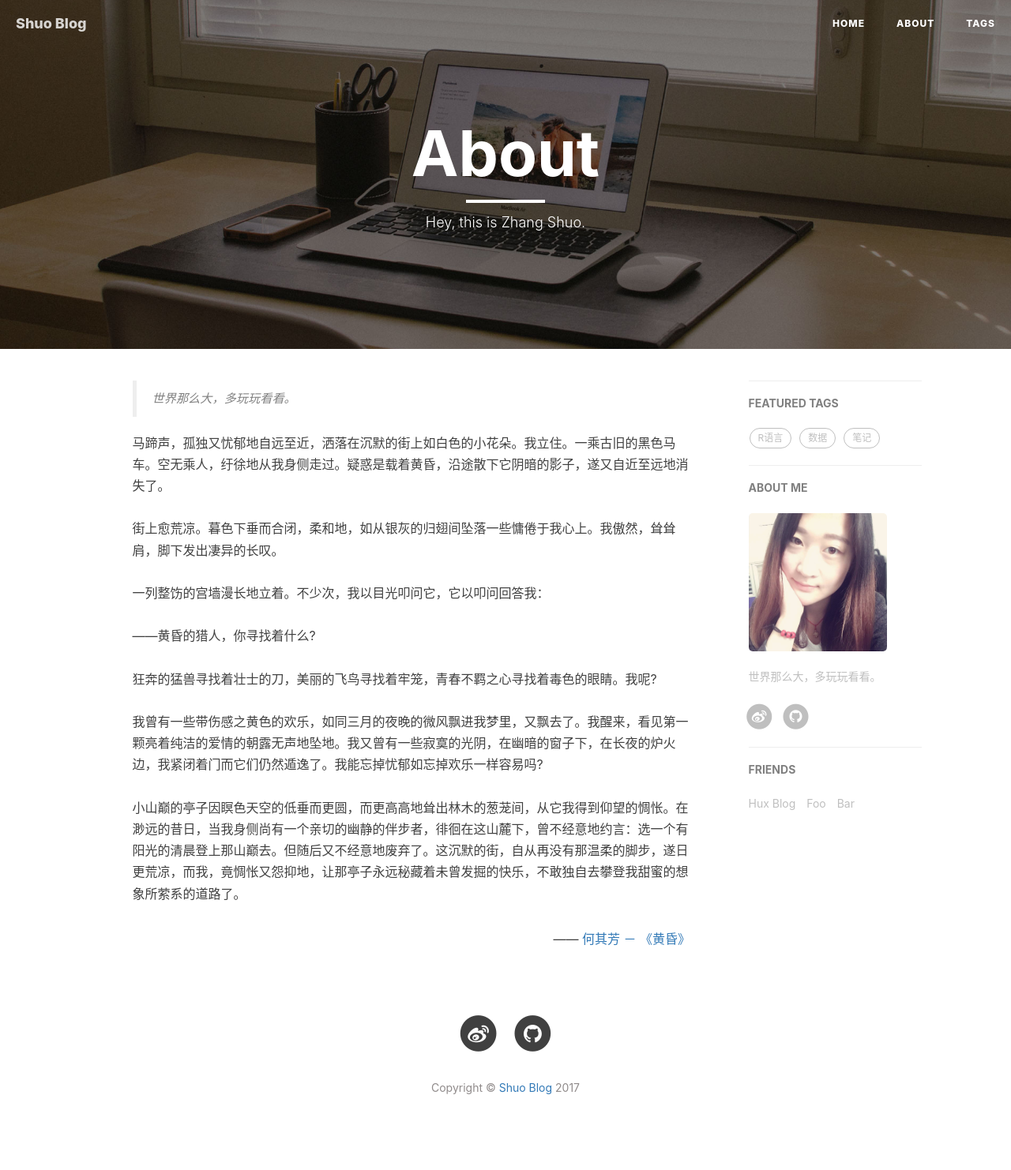
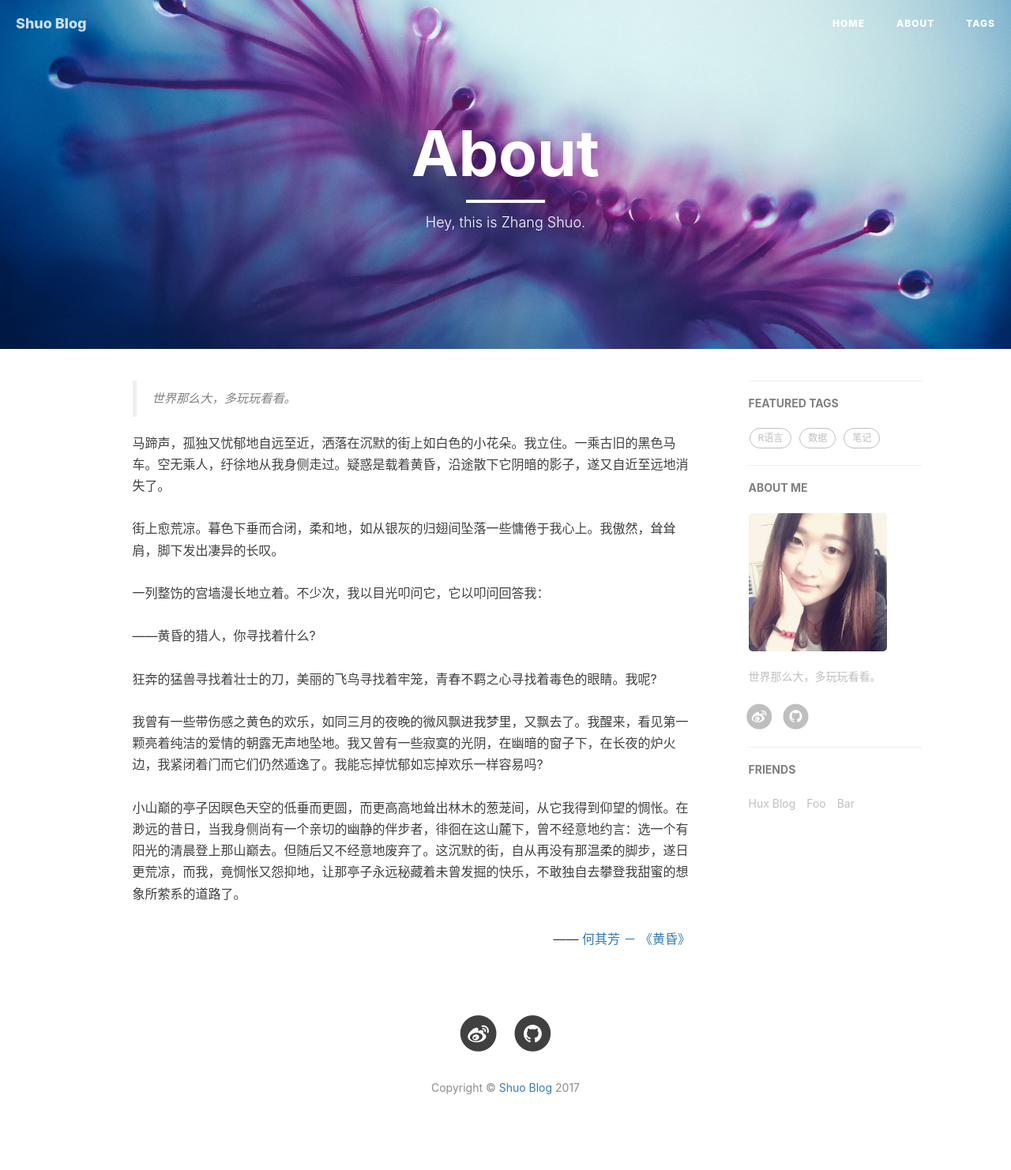
Before and after one commit to xuzhixun/xuzhixun.github.io, a Jekyll site: the page built from about.html, in a window 1280 px wide. Shown: the whole page at 79% size. Built offline with Jekyll 4.4.1, drawn with Linux system fonts in a browser that asks for light colours; nearby versions of some CDN libraries; comment, search, counter and statistics services are not loaded.

Commit message:
Update about.html

```diff
--- a/about.html
+++ b/about.html
@@ -2,7 +2,7 @@
 layout: page
 title: "About"
 description: "Hey, this is Zhang Shuo."
-header-img: "img/home-bg-o.jpg"
+header-img: "img/flower.jpg"
 ---
 
 <!-- Language Selector -->
```
